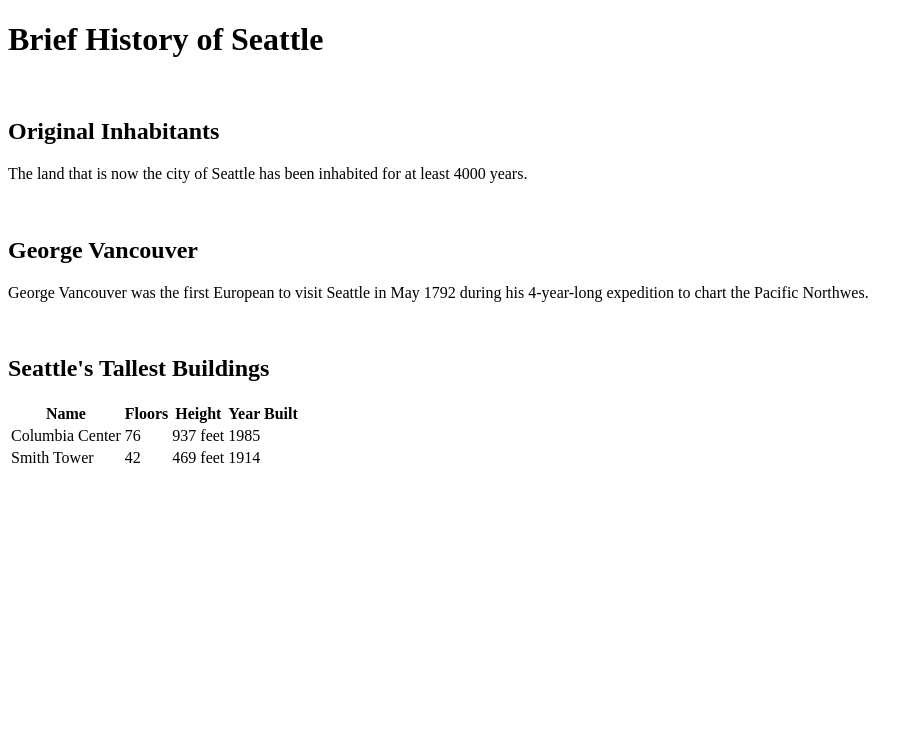
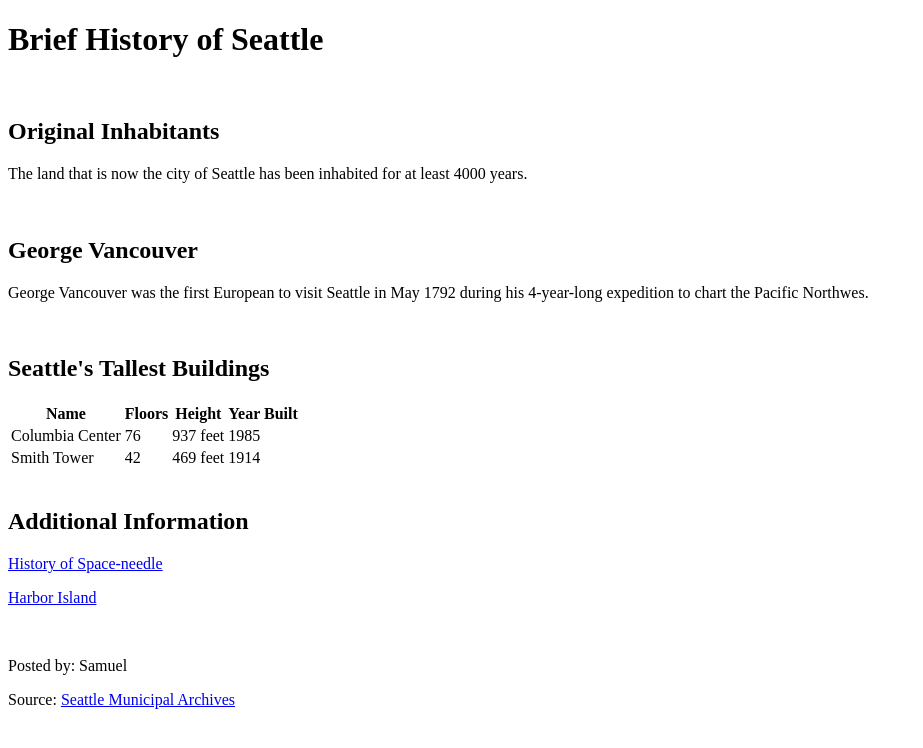
Before and after one commit to Aghw/semantic_tags, a plain HTML site: page index.html in a window 1280 px wide. Shown: the whole page, without its empty margins (0-923 px from the left). Drawn offline with Linux system fonts and the light colour scheme.

Commit message:
added a navigation links to seattle iconic places

```diff
--- a/index.html
+++ b/index.html
@@ -14,6 +14,7 @@
             been inhabited for at least 4000 years.
           </p>
       </section>
+
       <br>
       <section>
           <h2>George Vancouver</h2>
@@ -21,6 +22,7 @@
             George Vancouver was the first European to visit Seattle in May 1792 during his 4-year-long expedition to chart the Pacific Northwes.
           </p>
       </section>
+
       <br>
       <section>
           <h2>Seattle's Tallest Buildings</h2>
@@ -44,5 +46,25 @@
               </tr>
           </table>
       </section>
+
+      <br>
+      <nav>
+          <h1>Additional Information</h1>
+          <p>
+            <a href="https://www.spaceneedle.com/history/">
+              History of Space-needle
+            </a>
+          </p>
+          <p>
+            <a href="http://www.historylink.org/File/3631">
+              Harbor Island
+            </a>
+          </p>
+      </nav>
+      <br>
+      <footer>
+          <p>Posted by: Samuel</p>
+          <p>Source: <a href="https://www.seattle.gov/cityarchives/seattle-facts/brief-history-of-seattle">Seattle Municipal Archives</a> </p>
+      </footer>
   </body>
 </html>
```
